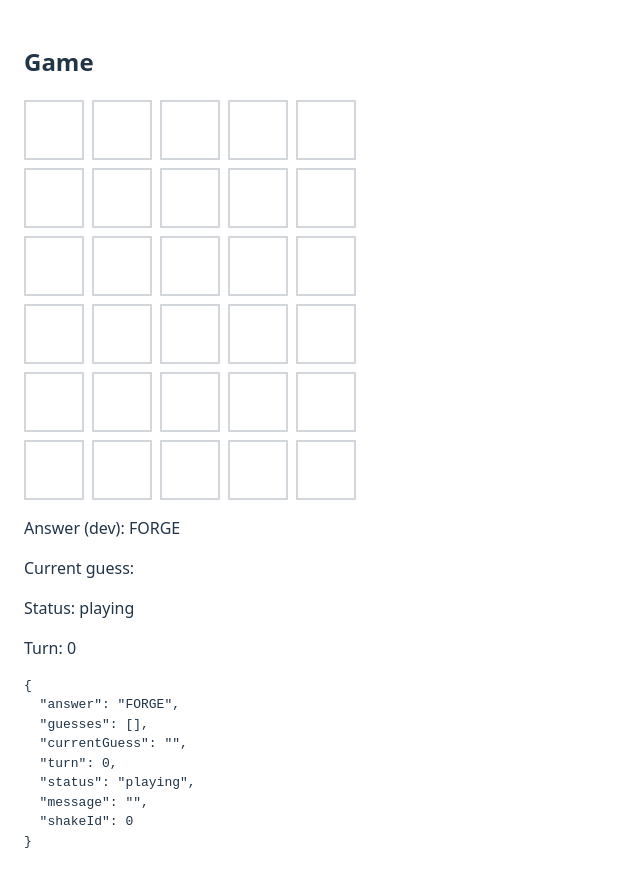
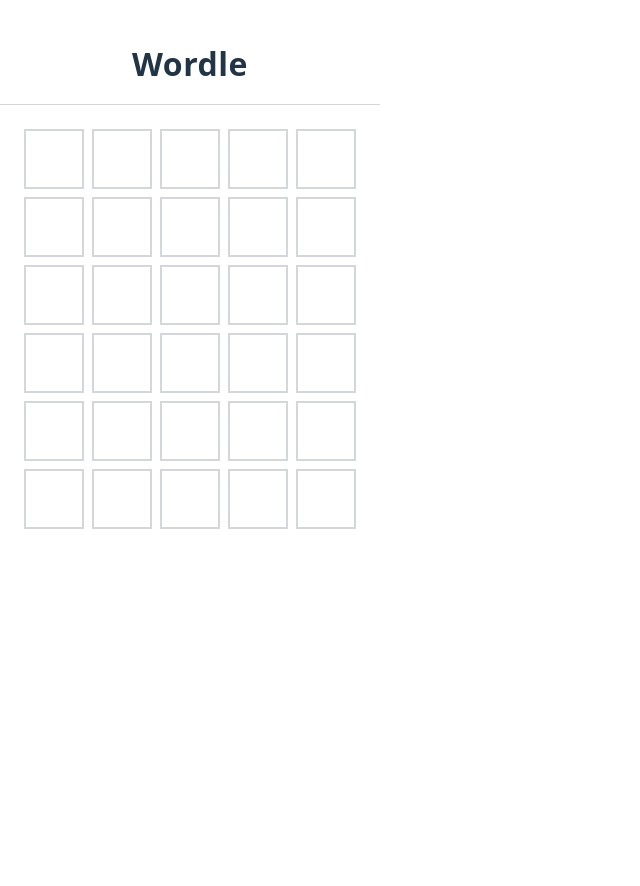
Before and after one commit to ofshvmin/wordle, a React (Vite) app in the folder wordle-react/: page / in a window 1280 px wide. Both pictures are taken after a click on the button "Play". Shown: the whole page, without its empty margins (0-640 px from the left). After the commit the page ends 800 px from the top, so only its background shows below. Built offline with nearby package versions, Linux system fonts and the light colour scheme.

Commit message:
add styling to game board

```diff
--- a/wordle-react/src/App.css
+++ b/wordle-react/src/App.css
@@ -1,22 +1,34 @@
-
-
 .app {
   min-height: 100vh;
-  display: grid;
-  place-items: start center;
-  padding: 24px;
+  display: flex;
+  flex-direction: column;
+  align-items: center;
   font-family: system-ui, -apple-system, Segoe UI, Roboto, Arial, sans-serif;
+}
+
+.header {
+  width: 100%;
+  border-bottom: 1px solid #d3d6da;
+  padding: 16px 0;
+  text-align: center;
+  font-size: 32px;
+  font-weight: 700;
+  letter-spacing: 0.5px;
 }
 
 .game {
   width: 100%;
   max-width: 420px;
+  display: flex;
+  flex-direction: column;
+  align-items: center;
+  padding: 24px;
 }
 
 .board {
   display: grid;
   gap: 8px;
-  margin: 16px 0;
+  margin: 24px 0;
 }
 
 .row {
@@ -36,22 +48,82 @@
   text-transform: uppercase;
 }
 
-.tile.green {
+.tile.reveal.green {
+  animation: flip-green 600ms ease-in-out forwards;
+}
+
+.tile.reveal.yellow {
+  animation: flip-yellow 600ms ease-in-out forwards;
+}
+
+.tile.reveal.gray {
+  animation: flip-gray 600ms ease-in-out forwards;
+}
+
+.tile.reveal:nth-child(1) { animation-delay: 0ms; }
+.tile.reveal:nth-child(2) { animation-delay: 150ms; }
+.tile.reveal:nth-child(3) { animation-delay: 300ms; }
+.tile.reveal:nth-child(4) { animation-delay: 450ms; }
+.tile.reveal:nth-child(5) { animation-delay: 600ms; }
+
+@keyframes flip-green {
+  0%, 49.9% {
+    transform: rotateX(0);
+    background-color: transparent;
+    border-color: #d3d6da;
+  }
+  50% {
+    transform: rotateX(90deg);
     background-color: #6aaa64;
     border-color: #6aaa64;
     color: white;
   }
+  100% {
+    transform: rotateX(0);
+    background-color: #6aaa64;
+    border-color: #6aaa64;
+    color: white;
+  }
+}
 
-.tile.yellow {
+@keyframes flip-yellow {
+  0%, 49.9% {
+    transform: rotateX(0);
+    background-color: transparent;
+    border-color: #d3d6da;
+  }
+  50% {
+    transform: rotateX(90deg);
     background-color: #c9b458;
     border-color: #c9b458;
     color: white;
   }
+  100% {
+    transform: rotateX(0);
+    background-color: #c9b458;
+    border-color: #c9b458;
+    color: white;
+  }
+}
 
-.tile.gray {
+@keyframes flip-gray {
+  0%, 49.9% {
+    transform: rotateX(0);
+    background-color: transparent;
+    border-color: #d3d6da;
+  }
+  50% {
+    transform: rotateX(90deg);
     background-color: #787c7e;
     border-color: #787c7e;
     color: white;
+  }
+  100% {
+    transform: rotateX(0);
+    background-color: #787c7e;
+    border-color: #787c7e;
+    color: white;
+  }
 }
 
 @keyframes shake {
@@ -68,6 +140,22 @@
 }
 
 .message {
-  margin: 8px 0;
+  position: fixed;
+  top: 80px;
+  left: 50%;
+  transform: translateX(-50%);
+  background: #000;
+  color: #fff;
+  padding: 12px 20px;
+  border-radius: 4px;
   font-weight: 600;
+  font-size: 14px;
+  pointer-events: none;
+  z-index: 100;
+  animation: toast-fade 1.2s ease-in-out forwards;
 }
+
+@keyframes toast-fade {
+  0%, 70% { opacity: 1; }
+  100% { opacity: 0; }
+}
--- a/wordle-react/src/components/Board.jsx
+++ b/wordle-react/src/components/Board.jsx
@@ -45,7 +45,7 @@
         key={`${r}-${shakeId}`}
       >
         {Array.from({ length: cols }, (_, c) => {
-          const tileClass = `tile ${committed ? colors[c] : ""}`;
+          const tileClass = `tile ${committed ? `reveal ${colors[c]}` : ""}`;
 
           return (
           <div className={tileClass} key={c}>
--- a/wordle-react/src/components/Game.jsx
+++ b/wordle-react/src/components/Game.jsx
@@ -111,7 +111,7 @@
 
   return (
     <div className="game">
-      <h2>Game</h2>
+      <div className="header">Wordle</div>
 
       <Board
         answer={state.answer}
@@ -120,14 +120,8 @@
         message={state.message}
         shakeId={state.shakeId}
       />
+
       {state.message ? <p className="message">{state.message}</p> : null}
-
-      <p>Answer (dev): {state.answer}</p>
-      <p>Current guess: {state.currentGuess}</p>
-      <p>Status: {state.status}</p>
-      <p>Turn: {state.turn}</p>
-
-      <pre>{JSON.stringify(state, null, 2)}</pre>
     </div>
   );
 }
```
Also changed, not shown: 1 other file (tests, documents, lock files or other folders). Lines whose indentation alone changed are shown as unchanged.
